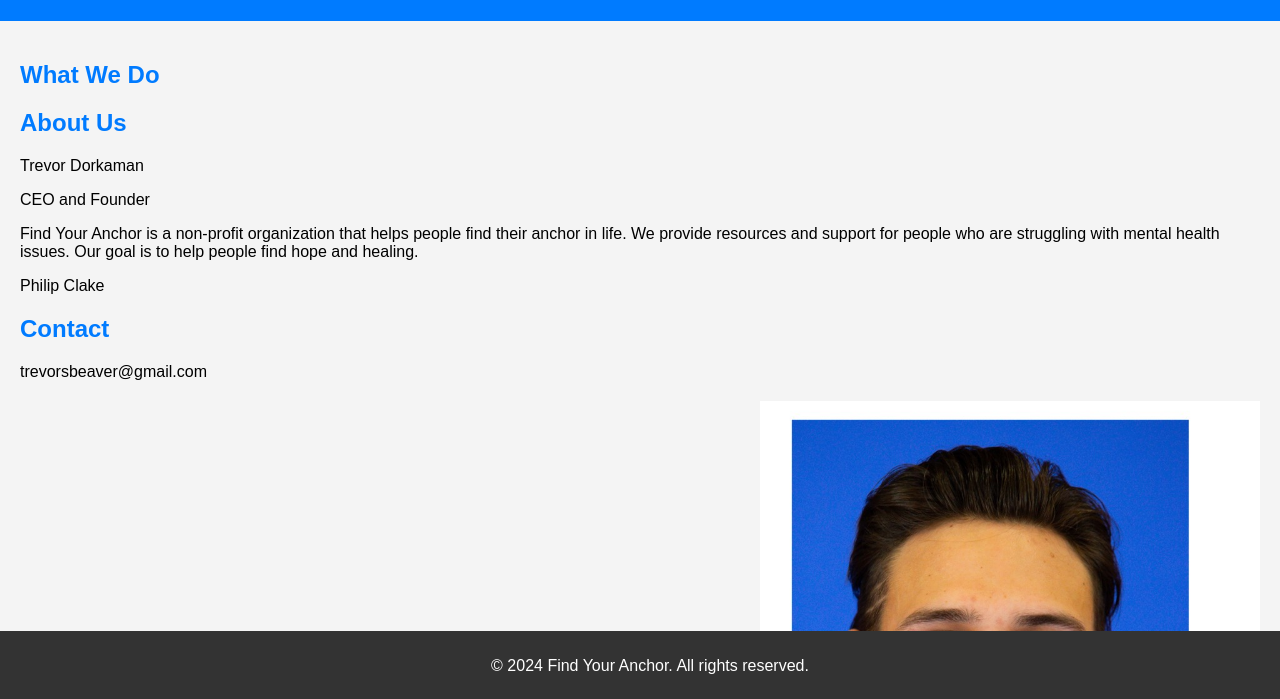
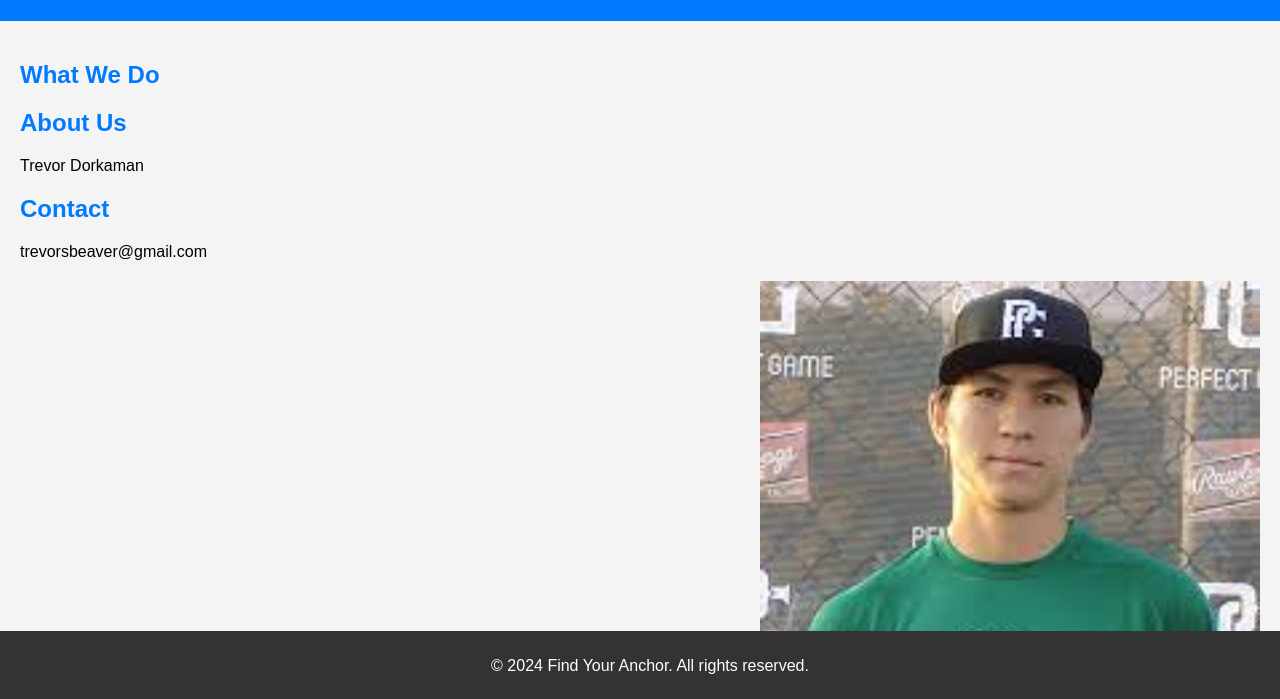
Before and after one commit to Tpreaus/Find-Your-Anchor, a plain HTML site: page index.html in a window 1280 px wide. Shown: the part 99-798 px from the top of the page. Drawn offline with Linux system fonts and the light colour scheme.

Commit message:
Philips pic

```diff
--- a/index.html
+++ b/index.html
@@ -15,15 +15,12 @@
             <h2>What We Do</h2>
             <h2>About Us</h2>
             <p>Trevor Dorkaman</p>
-            <p>CEO and Founder</p>
-            <p>Find Your Anchor is a non-profit organization that helps people find their anchor in life. We provide resources and support for people who are struggling with mental health issues. Our goal is to help people find hope and healing.</p>
-            <p> Philip Clake</p>
         </section>
         <section>
             <h2>Contact</h2>
             <p>trevorsbeaver@gmail.com</p>
         </section>
-        <img src="Trevor.jpg" alt="bi boss" class="small-right">
+        <img src="phil.jpeg" alt="bi boss" class="small-right">
     </main>
     <footer>
         <p>© 2024 Find Your Anchor. All rights reserved.</p>
```
